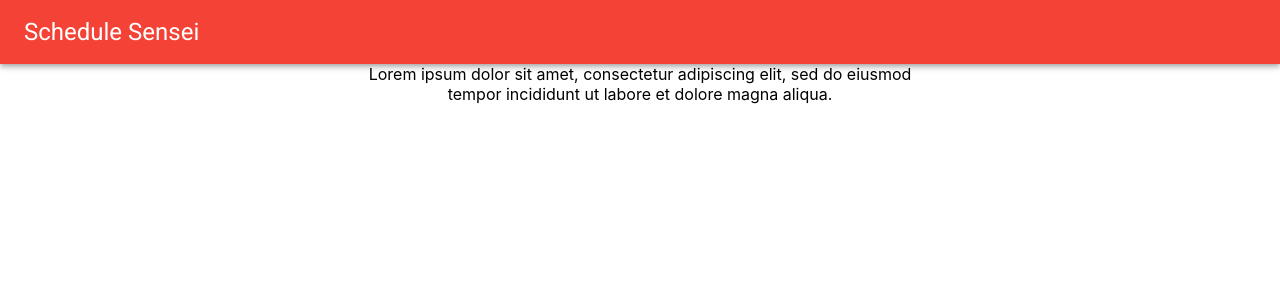
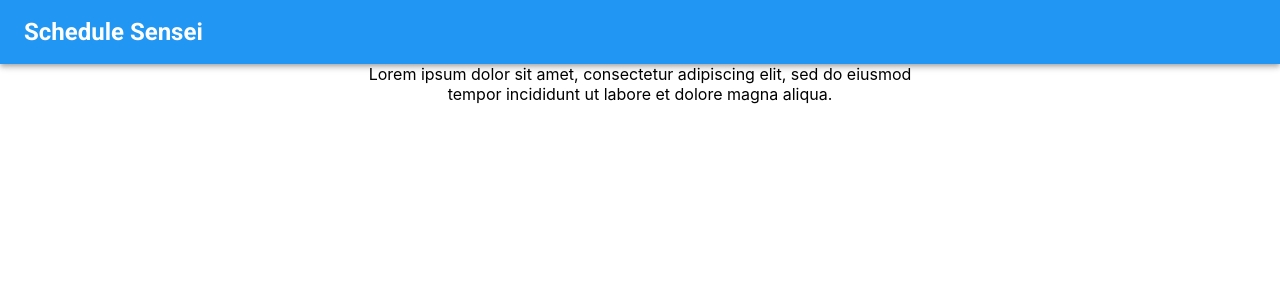
Before and after one commit to matthewa313/schedule-sensei, a React (Create React App) app: page / in a window 1280 px wide. Shown: the top 300 px of the page. Built offline with nearby package versions, Linux system fonts and the light colour scheme.

Commit message:
Update branding
Gentle color/typography branding updates

```diff
--- a/src/App.css
+++ b/src/App.css
@@ -1,3 +1,7 @@
 .App {
   text-align: center;
 }
+
+.bold {
+  font-weight: bold;
+}
--- a/src/App.js
+++ b/src/App.js
@@ -14,8 +14,8 @@ import { red, blue } from '@mui/material/colors';
 
 const creekTheme = createTheme({
   palette: {
-    primary: red,
-    secondary: blue,
+    primary: blue,
+    secondary: red,
   }
 })
 
@@ -25,7 +25,7 @@ function App() {
       <div className="App">
         <AppBar position="static">
           <Toolbar>
-            <Typography variant="h5">
+            <Typography style={{fontWeight: "bold"}} variant="h5">
               Schedule Sensei
             </Typography>
           </Toolbar>
```
